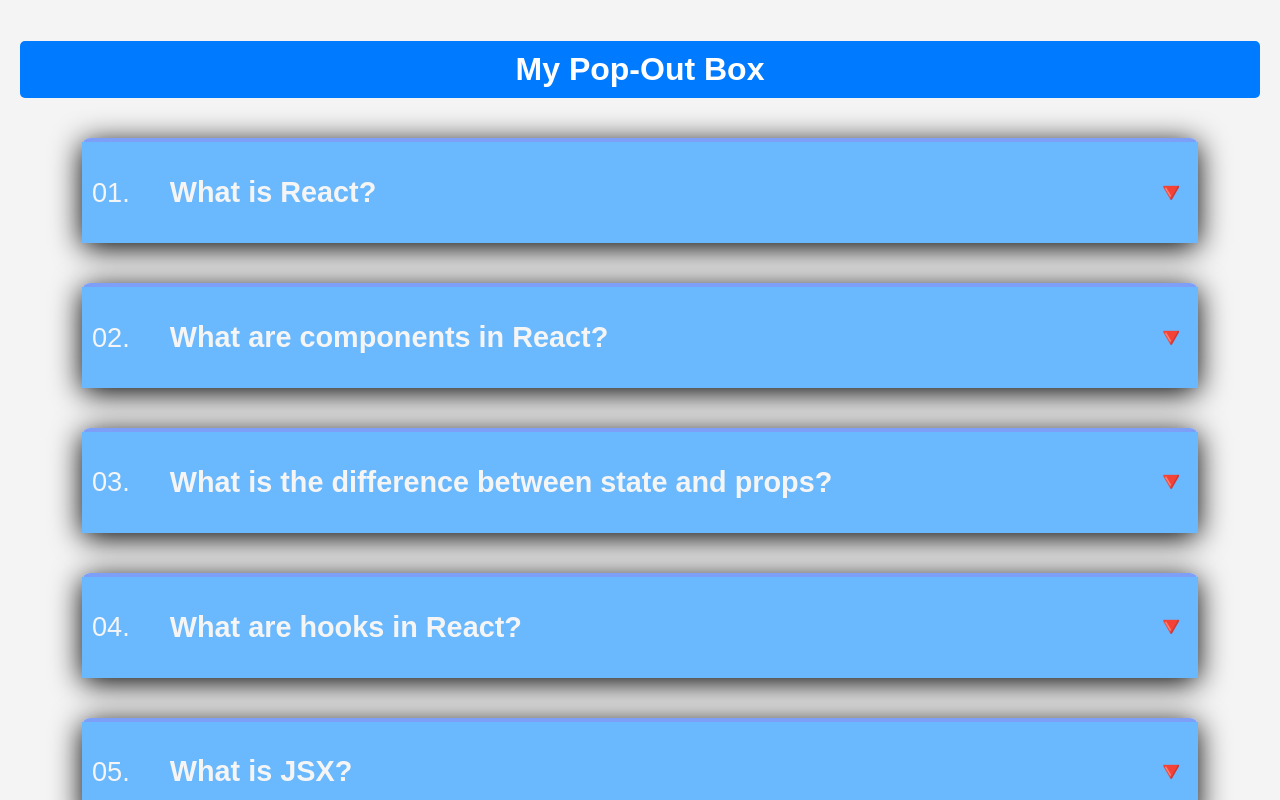
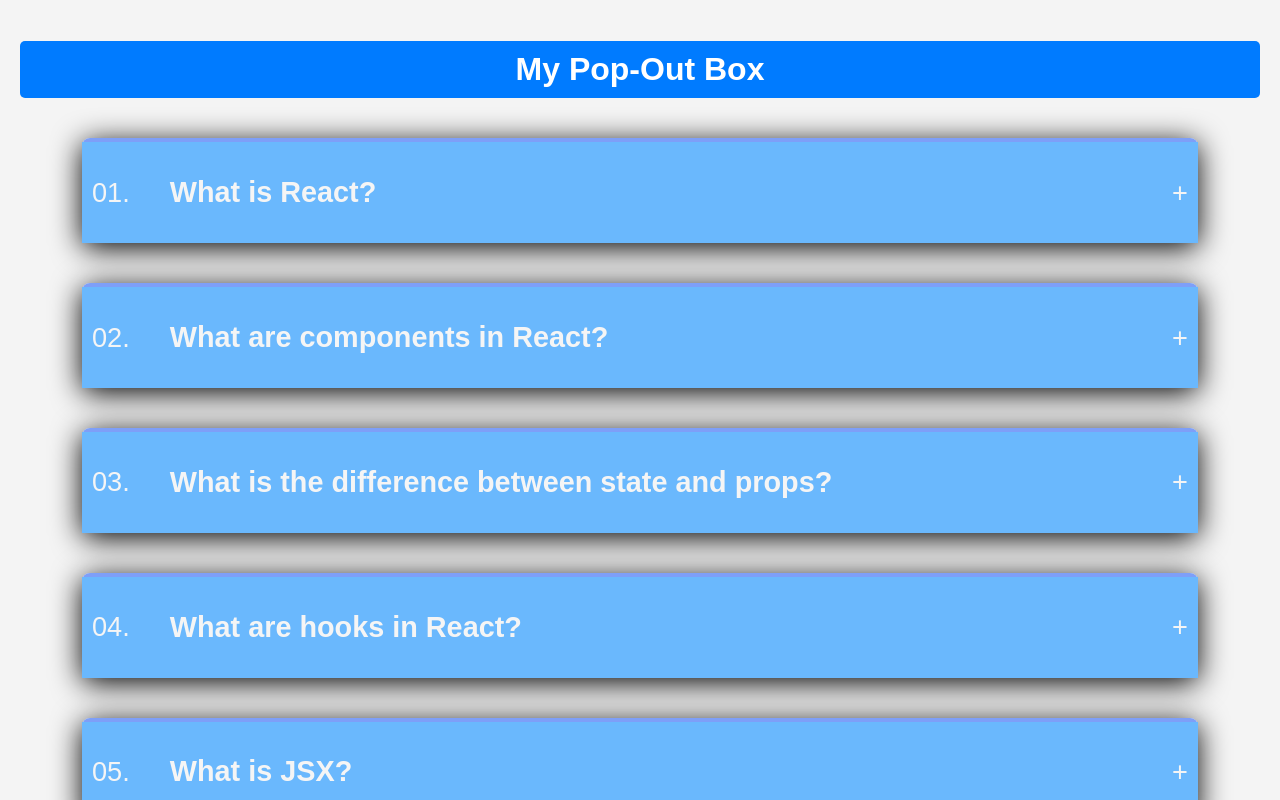
Before and after one commit to DarshanPro123/Pop_out_box, a React (Vite) app: page / in a window 1280 px wide. Shown: the top 800 px of the page. Built offline with nearby package versions, Linux system fonts and the light colour scheme.

Commit message:
add button for close and open

```diff
--- a/src/Components/QuestionBox.jsx
+++ b/src/Components/QuestionBox.jsx
@@ -7,7 +7,7 @@
       <div className="list-title" onClick={() => handleChange(keys)}>
         <span>{keys < 9 ? `0${keys + 1}` : keys + 1}.</span>
         <h2>{qus.question}</h2>
-        <span> {openStates[keys] ? "🔺" : "🔻"}</span>
+        <span> {openStates[keys] ? "-" : "+"}</span>
       </div>
       {openStates[keys] ? <p>{qus.answer}</p> : ""}
     </div>
```
